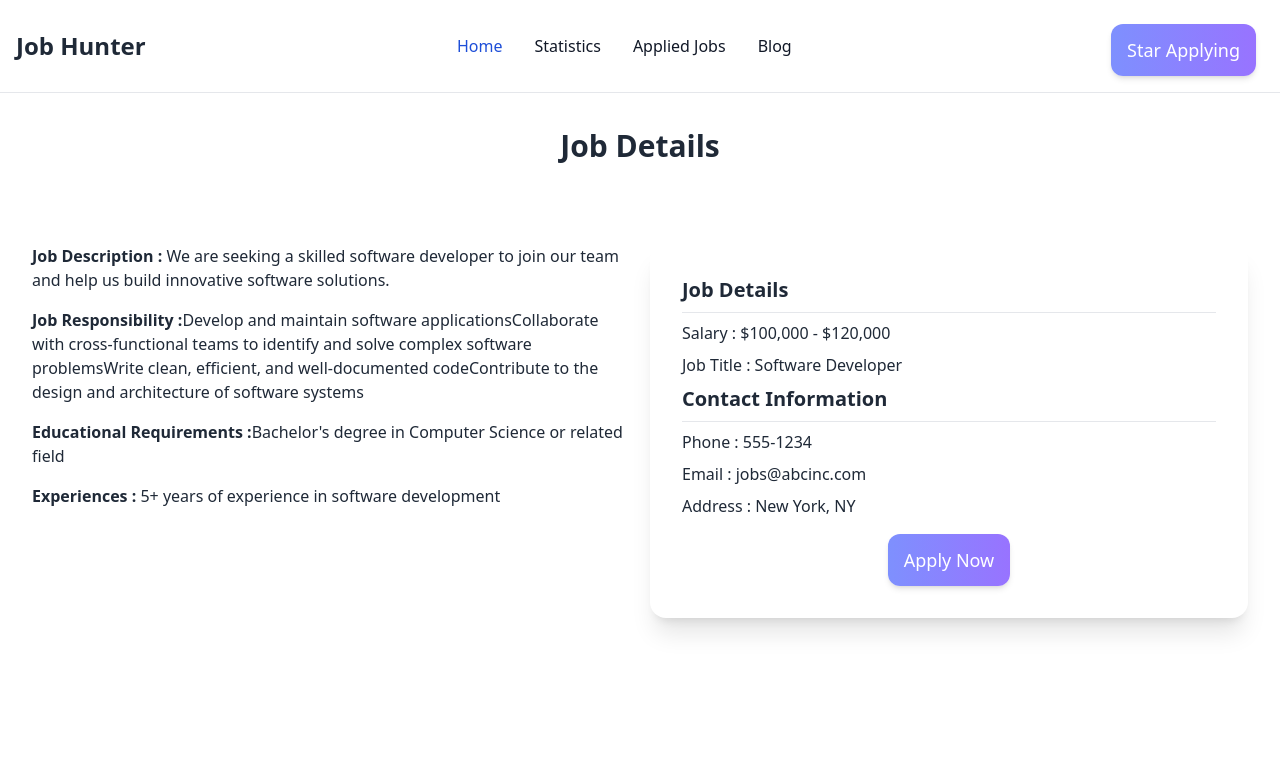
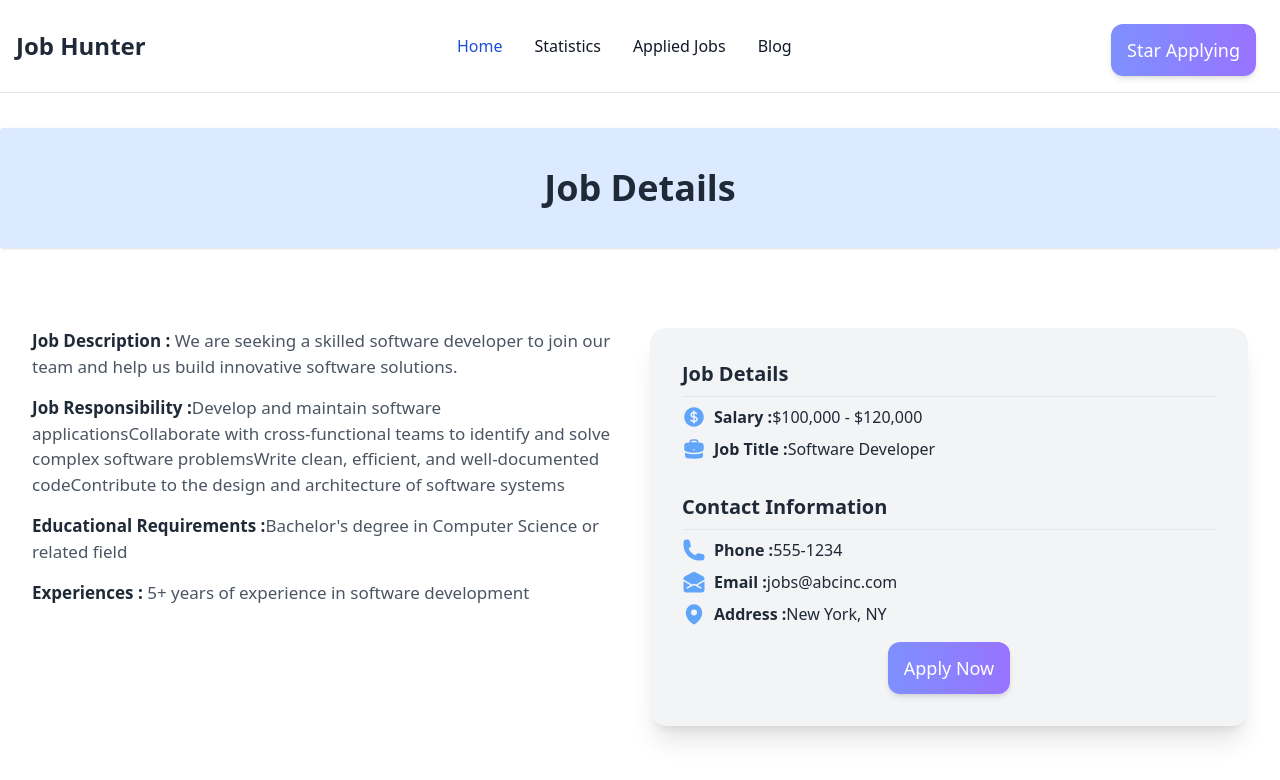
Before and after one commit to ShaikAbdul01/career-hub, a React (Vite) app: page /details/1 in a window 1280 px wide. Shown: the top 780 px of the page. Built offline with nearby package versions, Linux system fonts and the light colour scheme.

Commit message:
showall button and modify details card

```diff
--- a/src/Components/JobDetails.jsx
+++ b/src/Components/JobDetails.jsx
@@ -1,5 +1,13 @@
 import React, { useEffect, useState } from "react";
 import { useLoaderData, useParams } from "react-router-dom";
+import {
+  BeakerIcon,
+  BriefcaseIcon,
+  CurrencyDollarIcon,
+  EnvelopeOpenIcon,
+  MapPinIcon,
+  PhoneIcon,
+} from "@heroicons/react/24/solid";
 const JobDetails = () => {
   const dynamic = useParams();
   // console.log(dynamic)
@@ -29,39 +37,58 @@ const JobDetails = () => {
   } = details;
   console.log(details);
   return (
-    <div className="mt-32">
-      <h2 className="text-3xl font-bold text-center mb-8 md:mb-20">Job Details</h2>
+    <div className="mt-32 mb-32">
+      <h2 className=" text-center md:mb-20 text-4xl font-bold mb-12 bg-blue-100 my-container p-10 rounded shadow">
+        Job Details
+      </h2>
       <div className=" my-container md:flex  justify-between gap-5">
-      <div className="md:w-1/2">
+        <div className="md:w-1/2 md:text-[17px]">
           <p className="mb-4">
-          <span className="font-bold">Job Description :</span> {job_description}
+            <span className="font-bold">Job Description :</span>{" "}
+            <span className="text-gray-600">{job_description}</span>
           </p>
           <p className="mb-4">
             <span className="font-bold">Job Responsibility :</span>
-          {job_responsibility}
+            <span className="text-gray-600">{job_responsibility}</span>
           </p>
           <p className="mb-4">
             <span className="font-bold">Educational Requirements :</span>
-          {educational_requirements}
+            <span className="text-gray-600">{educational_requirements}</span>
           </p>
           <p className="mb-4">
-          <span className="font-bold">Experiences :</span> {experiences}
+            <span className="font-bold">Experiences :</span>{" "}
+            <span className="text-gray-600">{experiences}</span>
           </p>
         </div>
 
-      <div className="card md:w-1/2 bg-base-100 shadow-xl">
-        <div className="card-body">
+        <div className="card md:w-1/2 bg-gray-100 shadow-xl">
+          <div className="card-body ">
             <h2 className="card-title">Job Details</h2>
             <hr />
-          <p>Salary : {salary}</p>
-          <p>Job Title : {job_title}</p>
-          <h2 className="card-title">Contact Information</h2>
+            <p className="flex items-center">
+              <CurrencyDollarIcon className="h-6 w-6 mr-2 text-blue-400" />
+              <span className="font-bold">Salary :</span> {salary}
+            </p>
+            <p className="flex items-center">
+              <BriefcaseIcon className="h-6 w-6 mr-2 text-blue-400" />
+              <span className="font-bold">Job Title :</span> {job_title}
+            </p>
+            <h2 className="card-title mt-6">Contact Information</h2>
             <hr />
-          <p>Phone : {contact_information
-?.phone}</p>
-          <p>Email : {contact_information
-?.email}</p>
-          <p>Address : {location}</p>
+            <p className="flex items-center">
+              <PhoneIcon className="h-6 w-6 mr-2 text-blue-400" />
+              <span className="font-bold">Phone :</span>{" "}
+              {contact_information?.phone}
+            </p>
+            <p className="flex items-center">
+              <EnvelopeOpenIcon className="h-6 w-6 mr-2 text-blue-400" />
+              <span className="font-bold">Email :</span>{" "}
+              {contact_information?.email}
+            </p>
+            <p className="flex items-center">
+              <MapPinIcon className="h-6 w-6 mr-2 text-blue-400" />
+              <span className="font-bold">Address :</span> {location}
+            </p>
             <div className="card-actions justify-center">
               <button className="primaryBtn">Apply Now</button>
             </div>
--- a/src/Components/Statistics.jsx
+++ b/src/Components/Statistics.jsx
@@ -70,7 +70,7 @@ export default function Statistics() {
 
   return (
    <div className="mt-28 text-center mx-auto mb-10">
-<h1 className="text-4xl font-bold mb-12 bg-gray-200 my-container p-10 rounded shadow">Statistics</h1>
+<h1 className="text-4xl font-bold mb-12 bg-blue-100 my-container p-10 rounded shadow">Statistics</h1>
     <BarChart
       className="mx-auto"
       width={500}
```
Lines whose indentation alone changed are shown as unchanged.
